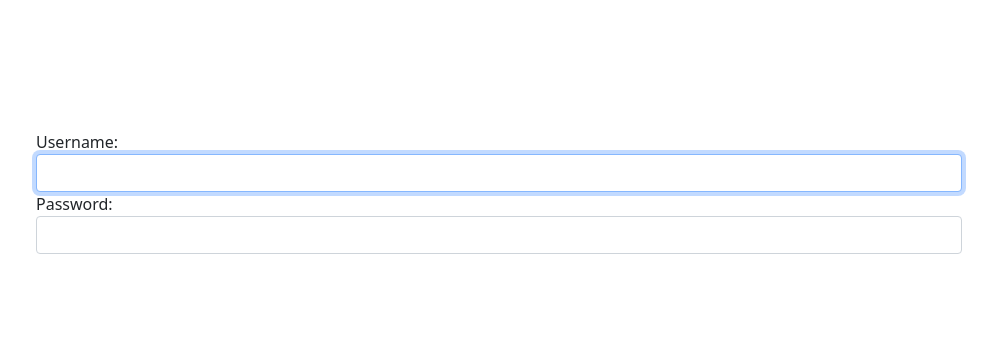
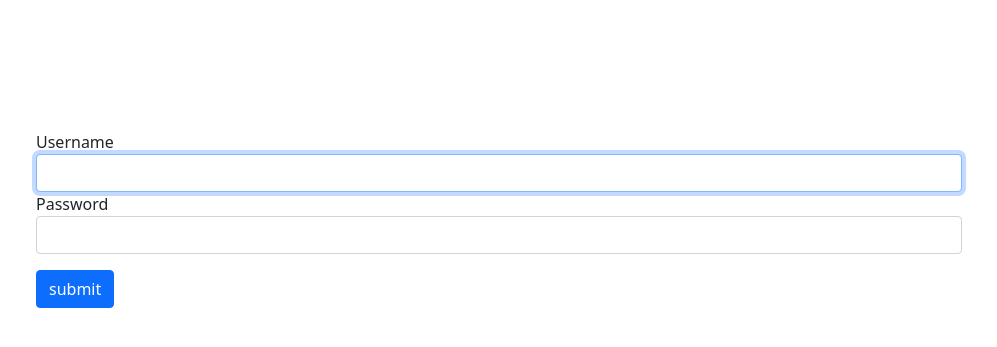
Before and after one commit to erharikesh/miniblog, a Django app: page /user_Login/ in a window 1280 px wide. Shown: the part 56-403 px from the top of the page, without its empty margins (46-1043 px from the left). Run offline with Django 3.2, Linux system fonts and the light colour scheme; some libraries are stand-ins or nearby versions.

Commit message:
ubdate 3.0

```diff
--- a/myblog/blog/templates/blog/signin.html
+++ b/myblog/blog/templates/blog/signin.html
@@ -3,7 +3,21 @@
 {% block content %}
 <div class="col-sm-10">
 <h3 class="text-white my-5">signin page</h3>
-   {{form}}
+   <form action="" method="POST">
+      {% csrf_token %}
+    {% for fm in form %}
+     <div class="form-group">
+        {{fm.label }} {{fm}} <small class="text-warning">{{fm.errors|striptags}}</small>
+     </div>
+     {% endfor %}
+      <input type="submit" class="btn btn-primary text-center mt-3" value="submit">
+      {%if form.non_field_errors %}
+      {% for error in form.non_field_errors %}
+      <p class="alert alert-danger my-3">{{error}}</p>
+      {% endfor %}
+      {% endif %}
+
+   </form>
 
 </div>
  {% endblock content %}
```
